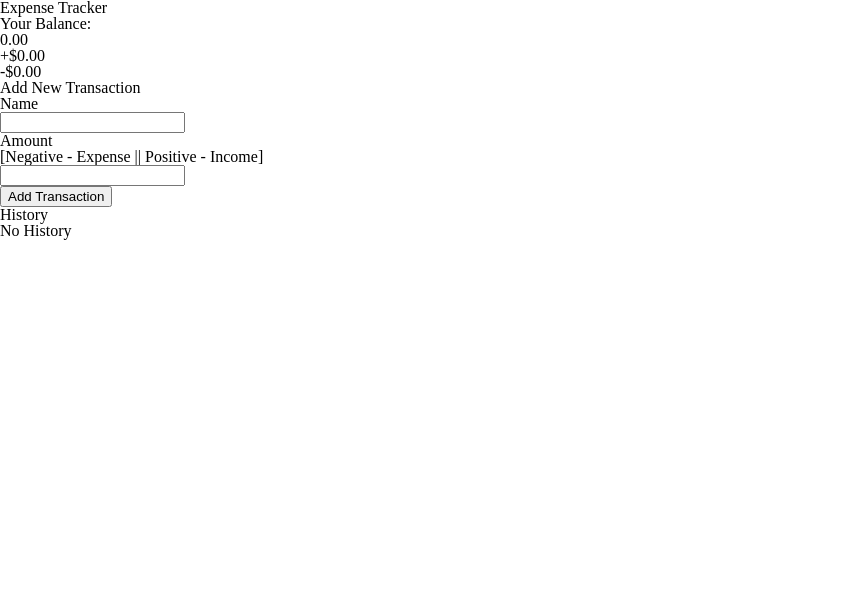
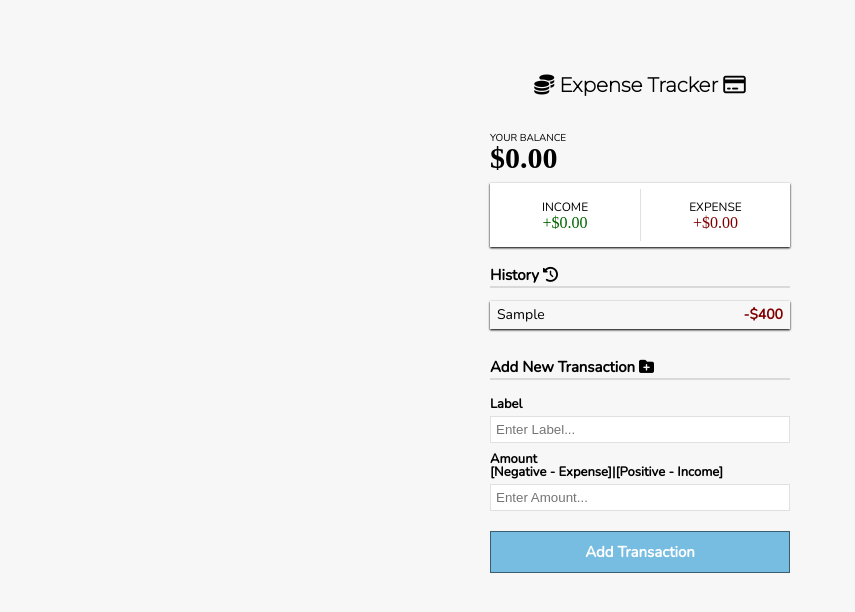
Before and after one commit to Haz-git/Expense_Tracker, a plain HTML site: page index.html in a window 1280 px wide. Shown: the whole page, without its empty margins (0-855 px from the left). Drawn offline with nearby package versions, Linux system fonts and the light colour scheme.

Commit message:
Added Full CSS Detailing

```diff
--- a/index.html
+++ b/index.html
@@ -3,52 +3,60 @@
 <head>
     <meta charset="UTF-8">
     <meta name="viewport" content="width=device-width, initial-scale=1.0">
+    <script src="https://kit.fontawesome.com/4194a93c4e.js" crossorigin="anonymous"></script>
+    <link href="https://fonts.googleapis.com/css2?family=Nunito:wght@300&display=swap" rel="stylesheet">
+    <link href="https://fonts.googleapis.com/css2?family=Montserrat:wght@200&family=Nunito:wght@300&display=swap" rel="stylesheet">
     <link rel="stylesheet" href="reset.css">
     <link rel="stylesheet" href="style.css">
     <title>Expense Tracker</title>
 </head>
 <body>
+    <div class="primary-container">
         <div class="main-container">
             <div class="tracker-container">
                 <div class="header-container">
-                <h1>Expense Tracker</h1>
+                    <h1><i class="fas fa-coins"></i> Expense Tracker <i class="far fa-credit-card"></i></h1>
                 </div>
                 <div class="balance-container">
-                <h2>Your Balance:</h2>
-                <h3>0.00</h3>
+                    <h2>YOUR BALANCE</h2>
+                    <h3>$<span id="balanceValue">0.00</span></h3>
                 </div>
                 <div class="income-expense-container">
                     <div class="income-box">
-                    <p id="incomeValue">+$0.00</p>
+                        <h3>INCOME</h3>
+                        <p>+$<span id="incomeVal">0.00</span></p>
                     </div>
                     <div class="expense-box">
-                    <p id="expenseValue">-$0.00</p>
+                        <h3>EXPENSE</h3>
+                        <p>+$<span id="expenseVal">0.00</span></p>
+                    </div>
+                </div>
+                <div class="history-container">
+                    <div class="history-label-container">
+                        <h2>History <i class="fas fa-history"></i></h2>
+                        <hr>
+                    </div>
+                    <div class="history-value-container">
+                        <div class="indiv-history-value-container">
+                            <h3 id="historyName">Sample<p id="historyValue">-$400</p></h3>
+                        </div>
                     </div>
                 </div>
                 <div class="transaction-container">
                     <form id="addTrans">
-                    <h2>Add New Transaction</h2>
+                        <h2>Add New Transaction <i class="fas fa-folder-plus"></i></h2>
+                        <hr>
                         <div class="label-container">
-                        <h2>Name</h2>
-                        <input type="text" id="expenseName">
+                            <h2>Label</h2>
+                            <input type="text" id="expenseName" placeholder="Enter Label...">
                         </div>
                         <div class="amount-container">
                             <h2>Amount</h2>
-                        <h3>[Negative - Expense || Positive - Income]</h3>
-                        <input type="text" id="itemValue">
+                            <h3>[Negative - Expense]|[Positive - Income]</h3>
+                            <input type="text" id="itemValue" placeholder="Enter Amount...">
                         </div>
                         <button type="submit">Add Transaction</button>
                     </form>
-            </div>
-
-        </div>
-        <div class="history-main-container">
-            <div class="history-container">
-                <div class="history-label-container">
-                    <h2>History</h2>
-                </div>
-                <div class="history-value-container">
-                    <p id="historyValue">No History</p>
                 </div>
             </div>
         </div>
--- a/style.css
+++ b/style.css
@@ -0,0 +1,223 @@
+:root {
+    --box-shadow: 0 1px 3px rgba(0, 0, 0,0.12), 0 1px 2px rgba(0,0,0.24);
+}
+
+* {
+    box-sizing: border-box;
+}
+
+body {
+    background-color: #f7f7f7;
+}
+
+.main-container {
+    display: block;
+    position: fixed;
+    top: 40%;
+    left: 50%;
+    transform: translate(-50%, -50%);
+}
+
+.tracker-container {
+    padding: 25px 25px;
+    text-align: center;
+}
+
+.header-container {
+    padding: 8px 8px;
+}
+
+.header-container h1 {
+    font-family: 'Montserrat', sans-serif;
+    font-size: 20px;
+    font-weight: 900;
+    padding-bottom: 20px;
+}
+
+.balance-container {
+    text-align: left;
+    padding-top: 10px;
+    padding-bottom: 10px;
+    width: 300px;
+}
+
+.balance-container h2 {
+    font-family: 'Nunito', sans-serif;
+    font-size: 10px;
+}
+
+.balance-container h3 {
+    font-weight: 900;
+    font-size: 30px;
+}
+
+.income-expense-container {
+    display: grid;
+    grid-template-columns: 50% 50%;
+    box-shadow: var(--box-shadow);
+    padding-top: 6px;
+    padding-bottom: 6px;
+    background-color: white;
+}
+
+.income-box {
+    text-align: center;
+    padding: 10px 10px;
+}
+
+.income-box h3 {
+    font-family: 'Nunito', sans-serif;
+    font-size: 12px;
+    padding: 2px 2px;
+}
+
+.income-box span {
+    color: darkgreen;
+}
+.income-box p {
+    color: darkgreen;
+}
+
+.expense-box {
+    text-align: center;
+    border-left: 1px solid rgba(0, 0, 0,0.12);
+    padding: 10px 10px;
+}
+
+.expense-box h3 {
+    font-family: 'Nunito', sans-serif;
+    font-size: 12px;
+    padding: 2px 2px;
+}
+
+.expense-box span {
+    color: maroon;
+}
+.expense-box p {
+    color: maroon;
+}
+
+.history-container {
+    padding-top: 15px;
+    text-align: left;
+}
+
+.history-label-container {
+    padding-top: 5px;
+    padding-bottom: 5px;
+}
+
+.history-label-container h2 {
+    text-align: left;
+    font-family: 'Nunito', sans-serif;
+    font-size: 15px;
+    font-weight: 900;
+}
+
+.history-label-container hr {
+    margin-top: 3px;
+    border: 1px solid rgba(0, 0, 0,0.12);
+}
+
+history-value-container {
+    overflow-y: auto;
+}
+
+.indiv-history-value-container {
+    display: block;
+    box-shadow: var(--box-shadow);
+    justify-content: space-between;
+    border: none;
+    padding: 7px 7px;
+    font-family: 'Nunito', sans-serif;
+    font-size: 14px;
+}
+
+.indiv-history-value-container p {
+    float: right;
+    font-weight: 900;
+    color: maroon;
+}
+
+.transaction-container {
+    padding-top: 30px;
+}
+
+.transaction-container h2 {
+    text-align: left;
+    font-family: 'Nunito', sans-serif;
+    font-size: 15px;
+    font-weight: 900;
+}
+
+.transaction-container hr {
+    margin-top: 3px;
+    border: 1px solid rgba(0, 0, 0,0.12);
+}
+
+.label-container {
+    text-align: left;
+}
+
+.label-container h2 {
+    font-family: 'Nunito', sans-serif;
+    font-size: 13px;
+    padding-top: 10px;
+}
+
+.label-container input {
+    margin-top: 5px;
+    padding: 5px 5px;
+    width: 100%;
+    border: 1px solid rgba(0, 0, 0,0.12);
+}
+
+.label-container input:focus {
+    outline: none;
+}
+
+.amount-container {
+    text-align: left;
+}
+
+.amount-container h2 {
+    font-family: 'Nunito', sans-serif;
+    font-size: 13px;
+    padding-top: 10px;
+}
+
+.amount-container h3 {
+    text-align: left;
+    font-family: 'Nunito', sans-serif;
+    font-size: 13px;
+    font-weight: 900;
+}
+
+.amount-container input {
+    margin-top: 5px;
+    padding: 5px 5px;
+    width: 100%;
+    border: 1px solid rgba(0, 0, 0,0.12);
+}
+
+.amount-container input:focus {
+    outline: none;
+}
+
+.transaction-container button {
+    padding: 10px 10px;
+    width: 100%;
+    margin-top: 20px;
+    border: 1px solid rgba(0, 0, 0,0.5);
+    cursor: pointer;
+    font-family: 'Nunito', sans-serif;
+    font-size: 15px;
+    font-weight: 900;
+    background-color: rgba(119, 188, 225, 1);
+    color: white;
+
+}
+
+.transaction-container button:focus {
+    outline: none;
+}
```
Lines whose indentation alone changed are shown as unchanged.
